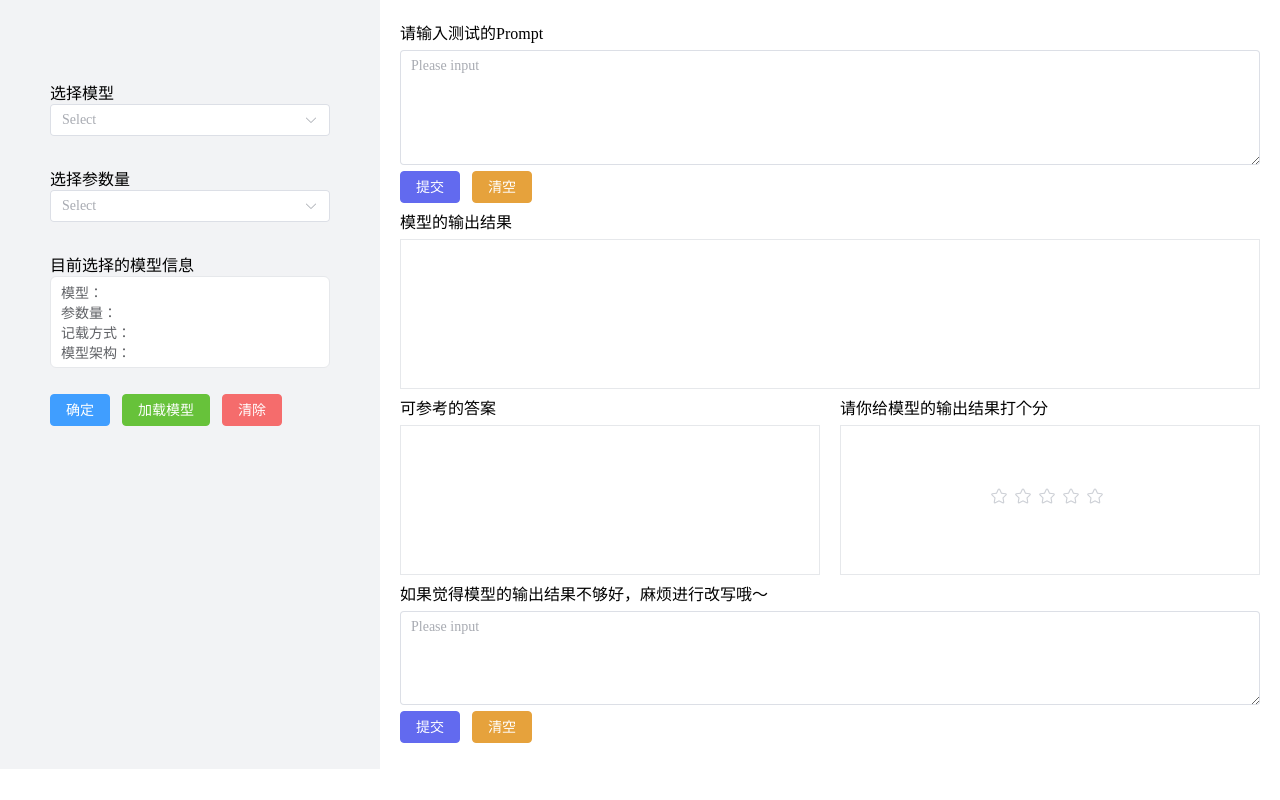
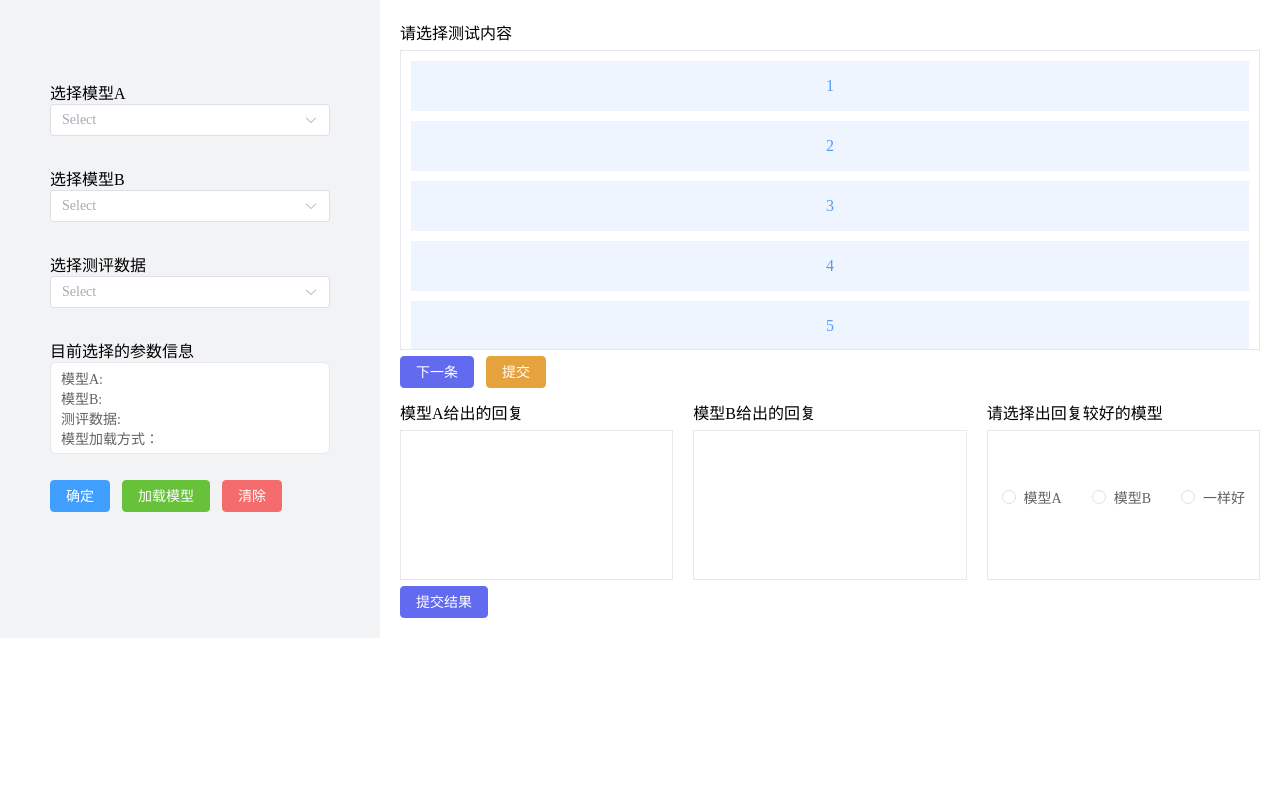
Before and after one commit to YougenZhou/vue_interface, a Vue app in the folder interfaceLLMs/: page / in a window 1280 px wide. Built offline with nearby package versions, Linux system fonts and the light colour scheme.

Commit message:
modified:   interfaceLLMs/package-lock.json 	modified:   interfaceLLMs/package.json 	modified:   interfaceLLMs/src/views/HomeView.vue

```diff
--- a/interfaceLLMs/package.json
+++ b/interfaceLLMs/package.json
@@ -8,6 +8,7 @@
     "preview": "vite preview"
   },
   "dependencies": {
+    "axios": "^1.4.0",
     "element-plus": "^2.3.8",
     "vue": "^3.3.4",
     "vue-router": "^4.2.4"
--- a/interfaceLLMs/src/views/HomeView.vue
+++ b/interfaceLLMs/src/views/HomeView.vue
@@ -2,28 +2,37 @@
 import {ref} from 'vue'
 import axios from "axios"
 
-const selectedModel = ref(null)
-const llmAll = ref(['ChatGLM', 'LLaMA', 'MiniMax', 'Bloomz', 'Claude'])
-const paramSizeAll = ref(null)
-const paramSize = ref(null)
+const selectedModelA = ref(null)
+const selectedModelB = ref(null)
+const llmAll = ref(['ChatGLM', 'LLaMA', 'Bloomz', 'ChatGPT'])
 
-function selectModel() {
-  const allModelParamSize = {
-    'ChatGLM': ['6B'],
-    'LLaMA': ['7B', '13B']
+function selectModelA() {
+  selectedModelB.value = null
+}
+
+function selectModelB() {
+  if (selectedModelB.value == selectedModelA.value) {
+    ElMessage({
+      showClose: true,
+      grouping: true,
+      message: '请选择不同的模型',
+      type: 'error'
+    })
+    selectedModelB.value = null
   }
-  paramSizeAll.value = allModelParamSize[selectedModel.value]
-  paramSize.value = null
 }
+
+const selectedDataSource = ref(null)
+const dataSources = ref(['D4-Dialogue', 'Case-QA'])
 
 const isSelect = ref(false)
 
 function yesSelect() {
-  if (!selectedModel.value || !paramSize.value) {
+  if (!selectedModelA.value || !selectedModelB.value || !selectedDataSource.value) {
     ElMessage({
       showClose: true,
       grouping: true,
-      message: '请先选择模型及其对应参数量！',
+      message: '请先选择参与对比测评的模型和数据',
       type: 'error'
     })
   } else {
@@ -32,13 +41,14 @@ function yesSelect() {
 }
 
 function rmSelect() {
-  ElMessageBox.alert('确定要清除当前选择的参数吗？', {
+  ElMessageBox.confirm('请确定是否要清除当前选择的模型', {
     confirmButtonText: '确定',
-    callback: () => {
-      isSelect.value = false
-      selectedModel.value = null
-      paramSize.value = null
-    }
+    cancelButtonText: '取消'
+  }).then(() => {
+    isSelect.value = false
+    selectedModelA.value = null
+    selectedModelB.value = null
+    selectedDataSource.value = null
   })
 }
 
@@ -49,7 +59,7 @@ function loadModel() {
     ElMessage({
       showClose: true,
       grouping: true,
-      message: '请先选择模型和对应参数量，并按确认！',
+      message: '请先选择模型，并按确认按钮',
       type: 'error'
     })
   } else {
@@ -73,6 +83,10 @@ function loadModel() {
     })
   }
 }
+
+const inputContext = ref([1, 2, 3, 4, 5, 6, 7, 8, 9])
+
+const betterModel = ref(null)
 
 const inputText = ref(null)
 const modelAnswer = ref(null)
@@ -153,13 +167,13 @@ const removeReInput = () => {
       <el-aside width="380px">
         <div class="selectGroup">
           <div class="m-4">
-            <p>选择模型</p>
+            <p>选择模型A</p>
             <el-select
-                v-model="selectedModel"
+                v-model="selectedModelA"
                 :disabled="isSelect"
                 placeholder="Select"
                 style="width: 280px"
-                @change="selectModel"
+                @change="selectModelA"
             >
               <el-option
                   v-for="(llm, index) in llmAll"
@@ -171,54 +185,72 @@ const removeReInput = () => {
           </div>
 
           <div class="m-4">
-            <p>选择参数量</p>
+            <p>选择模型B</p>
             <el-select
-                v-model="paramSize"
+                v-model="selectedModelB"
+                :disabled="isSelect"
+                placeholder="Select"
+                style="width: 280px"
+                @change="selectModelB"
+            >
+              <el-option
+                  v-for="(llmName, index) in llmAll"
+                  :key="index"
+                  :label="llmName"
+                  :value="llmName"
+              />
+            </el-select>
+          </div>
+
+          <div class="m-4">
+            <p>选择测评数据</p>
+            <el-select
+                v-model="selectedDataSource"
                 :disabled="isSelect"
                 placeholder="Select"
                 style="width: 280px"
             >
               <el-option
-                  v-for="(llmParam, index) in paramSizeAll"
+                  v-for="(dataSource, index) in dataSources"
                   :key="index"
-                  :label="llmParam"
-                  :value="llmParam"
+                  :label="dataSource"
+                  :value="dataSource"
               />
             </el-select>
           </div>
 
           <div class="m-4">
-            <p>目前选择的模型信息</p>
+            <p>目前选择的参数信息</p>
             <div class="box-card">
               <el-row :gutter="20">
                 <el-col :span="8">
-                  <el-text class="mx-1">模型：</el-text>
+                  <el-text class="mx-1">模型A: </el-text>
                 </el-col>
                 <el-col :span="16">
-                  <el-text class="mx-1">{{ selectedModel }}</el-text>
+                  <el-text class="mx-1">{{ selectedModelA }}</el-text>
                 </el-col>
               </el-row>
               <el-row :gutter="20">
                 <el-col :span="8">
-                  <el-text class="mx-1">参数量：</el-text>
+                  <el-text class="mx-1">模型B: </el-text>
                 </el-col>
                 <el-col :span="16">
-                  <el-text class="mx-1">{{ paramSize }}</el-text>
+                  <el-text class="mx-1">{{ selectedModelB }}</el-text>
                 </el-col>
               </el-row>
               <el-row>
                 <el-col :span="8">
-                  <el-text class="mx-1">记载方式：</el-text>
+                  <el-text class="mx-1">测评数据: </el-text>
                 </el-col>
                 <el-col :span="16">
-                  <el-text class="mx-1"></el-text>
+                  <el-text class="mx-1">{{ selectedDataSource }}</el-text>
                 </el-col>
               </el-row>
               <el-row>
-                <el-col :span="8">
-                  <el-text class="mx-1">模型架构：</el-text>
+                <el-col :span="10">
+                  <el-text class="mx-1">模型加载方式：</el-text>
                 </el-col>
-                <el-col :span="16">
+                <el-col :span="14">
                   <el-text class="mx-1"></el-text>
                 </el-col>
               </el-row>
@@ -234,55 +266,48 @@ const removeReInput = () => {
       </el-aside>
       <el-main v-loading="loadingModel">
         <div>
-          <p style="margin-bottom: 6px">请输入测试的Prompt</p>
-          <el-input
-              v-model="inputText"
-              :rows="5"
-              placeholder="Please input"
-              type="textarea"
-          />
+          <p style="margin-bottom: 6px">请选择测试内容</p>
+          <ul class="input_list">
+            <li class ='input_item' v-for="(input, index) in inputContext" :key="index">{{ input }}</li>
+          </ul>
           <div style="margin-top: 6px; margin-bottom: 6px">
-            <el-button color="#626aef" @click="submitPrompt">提交</el-button>
-            <el-button type="warning" @click="removeContext">清空</el-button>
-          </div>
-        </div>
-        <div>
-          <p style="margin-bottom: 6px">模型的输出结果</p>
-          <div class="demo-rate-block">
-            <el-text class="mx-1">{{ modelAnswer }}</el-text>
+            <el-button color="#626aef" @click="submitPrompt">下一条</el-button>
+            <el-button type="warning" @click="removeContext">提交</el-button>
           </div>
         </div>
         <el-row :gutter="20">
-          <el-col :span="12">
+          <el-col :span="8">
             <div>
-              <p style="margin-bottom: 6px; margin-top: 6px">可参考的答案</p>
+              <p style="margin-bottom: 6px; margin-top: 6px">模型A给出的回复</p>
               <div class="demo-rate-block">
-                <el-text class="mx-1">{{ answerRight }}</el-text>
+                <el-text class="mx-1">{{ modelAAnswer }}</el-text>
               </div>
             </div>
           </el-col>
-          <el-col :span="12">
+          <el-col :span="8">
             <div>
-              <p style="margin-bottom: 6px; margin-top: 6px">请你给模型的输出结果打个分</p>
+              <p style="margin-bottom: 6px; margin-top: 6px">模型B给出的回复</p>
               <div class="demo-rate-block">
-                <el-rate v-model="answerRate" size="large"/>
+                <el-text class="mx-1">{{ modelBAnswer }}</el-text>
+              </div>
+            </div>
+          </el-col>
+          <el-col :span="8">
+            <div>
+              <p style="margin-bottom: 6px; margin-top: 6px">请选择出回复较好的模型</p>
+              <div class="demo-rate-block">
+                <el-radio-group v-model="betterModel">
+                  <el-radio :label="3">模型A</el-radio>
+                  <el-radio :label="6">模型B</el-radio>
+                  <el-radio :label="9">一样好</el-radio>
+                </el-radio-group>
               </div>
             </div>
           </el-col>
         </el-row>
-        <div>
-          <p style="margin-bottom: 6px; margin-top: 6px">如果觉得模型的输出结果不够好，麻烦进行改写哦～</p>
-          <el-input
-              v-model="reInputText"
-              :rows="4"
-              placeholder="Please input"
-              type="textarea"
-          />
-        </div>
-        <div style="margin-top: 6px; margin-bottom: 6px">
-          <el-button color="#626aef" @click="submitReInput">提交</el-button>
-          <el-button type="warning" @click="removeReInput">清空</el-button>
-        </div>
+        <div style="margin-top: 6px;">
+            <el-button color="#626aef" @click="submitPrompt">提交结果</el-button>
+          </div>
       </el-main>
     </el-container>
   </div>
@@ -325,4 +350,29 @@ const removeReInput = () => {
   height: 150px;
   padding-top: 50px;
 }
+
+.input_list {
+  height: 300px;
+  padding: 0;
+  margin: 0;
+  list-style: none;
+  border-color: #e6e8eb;
+  border-width: 1px;
+  border-style: solid;
+  overflow: auto;
+}
+
+.input_list .input_item {
+  display: flex;
+  align-items: center;
+  justify-content: center;
+  height: 50px;
+  background: rgb(238, 245, 254);
+  margin: 10px;
+  color: rgb(89, 154, 244);
+}
+
+.input_item {
+  margin-top: 10px;
+}
 </style>
```
Also changed, not shown: 1 other file (tests, documents, lock files or other folders).
